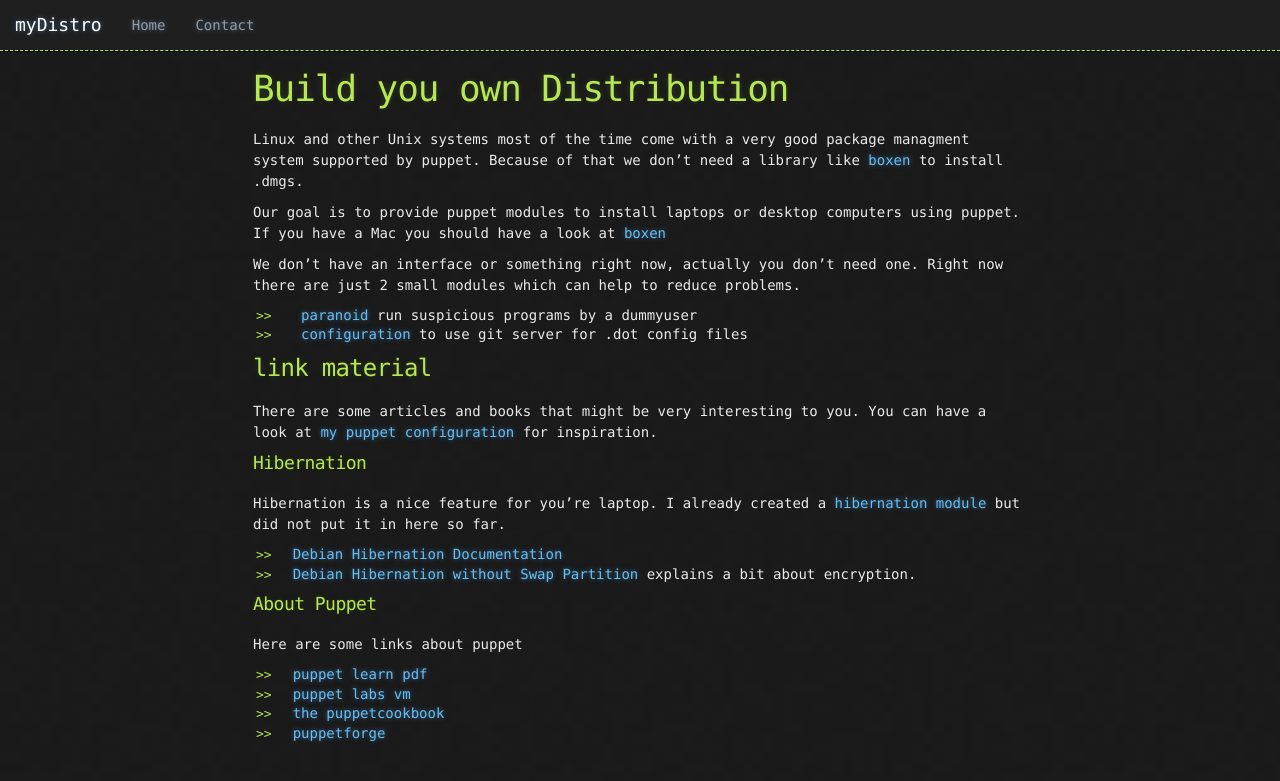
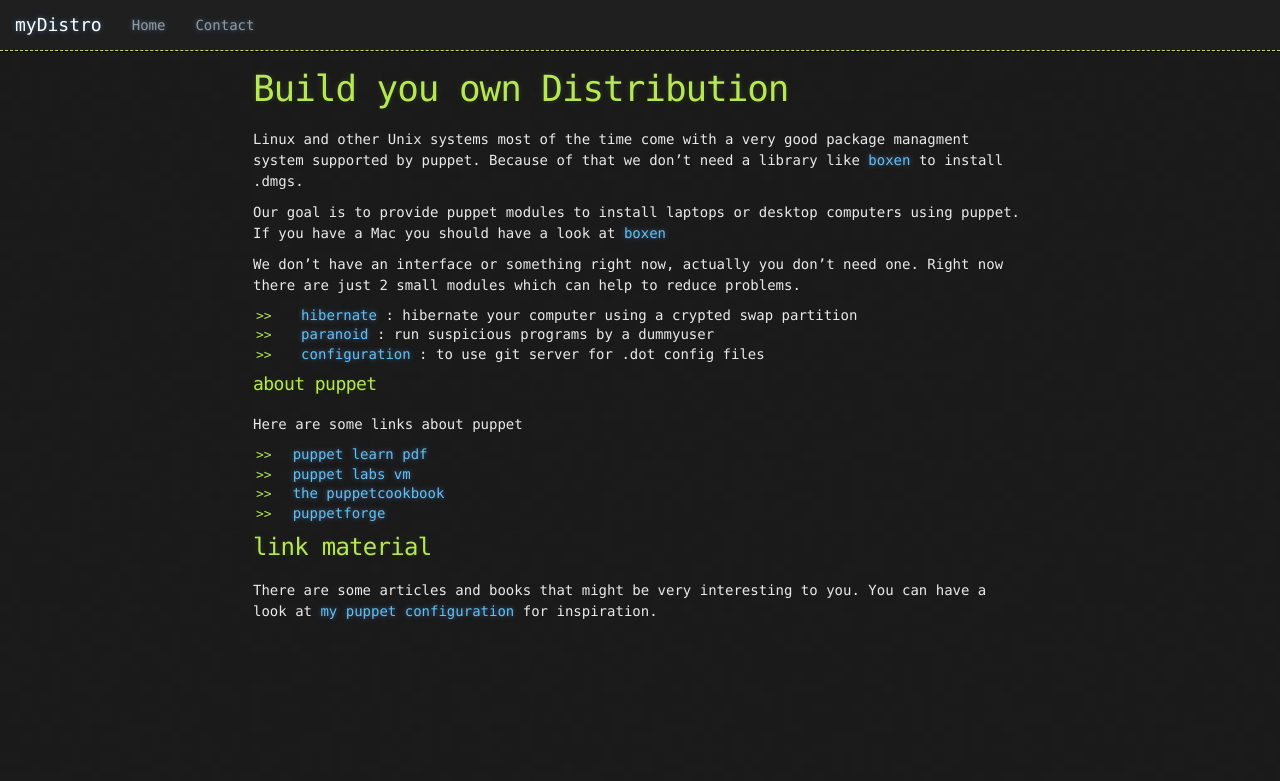
Before and after one commit to myDistro/myDistro.github.io, a Jekyll site: the page built from index.html, in a window 1280 px wide. Shown: the top 781 px of the page. Built offline with Jekyll 4.4.1, drawn with Linux system fonts in a browser that asks for light colours; nearby versions of some CDN libraries; Markdown is read by kramdown in place of the engine named in the settings.

Commit message:
update hibernation

```diff
--- a/_includes/bottom.markdown
+++ b/_includes/bottom.markdown
@@ -1,18 +1,7 @@
 
-### link material
 
-There are some articles and books that might be very interesting to you.
-You can have a look at [my puppet configuration](https://github.com/mrVanDalo/laptop-puppet) for inspiration.
 
-#### Hibernation
-
-Hibernation is a nice feature for you're laptop.
-I already created a [hibernation module](https://github.com/mrVanDalo/laptop-puppet/tree/master/modules/hibernate) but did not put it in here so far.
-
-* [Debian Hibernation Documentation](https://wiki.debian.org/Hibernation)
-* [Debian Hibernation without Swap Partition](https://wiki.debian.org/Hibernation/Hibernate_Without_Swap_Partition) explains a bit about encryption.
-
-#### About Puppet
+#### about puppet
 
 Here are some links about puppet
 
--- a/_layouts/default.html
+++ b/_layouts/default.html
@@ -12,7 +12,7 @@
         <link href="/css/stylesheet.css" rel="stylesheet">
         <!-- <link rel="stylesheet" href="/css/syntax.css"> -->
         <!-- Custom CSS -->
-        <!-- <link rel="stylesheet" href="/css/main.css"> -->
+        <link rel="stylesheet" href="/css/main.css">
     </head>
     <body>
 
--- a/_layouts/post.html
+++ b/_layouts/post.html
@@ -3,10 +3,10 @@
 ---
 <h4> {{ page.subtitle }} </h4>
 <div class="post">
-{{ content }}
+    {{ content }}
 </div>
 <section>
     <div class="highlight">
         <pre><code class="text language-text" data-lang="text">install #> puppet install myDistro/{{page.title}} </code></pre>
-</div>
+    </div>
 </section>
--- a/_posts/2014-02-04-paranoid.markdown
+++ b/_posts/2014-02-04-paranoid.markdown
@@ -1,7 +1,7 @@
 ---
 layout: post
 title: paranoid
-status : alpha
+status : beta
 subtitle : run suspicious programs by a dummyuser
 ---
 
--- a/css/main.css
+++ b/css/main.css
@@ -1,160 +1,6 @@
-/*****************************************************************************/
-/*
-/* Common
-/*
-/*****************************************************************************/
-
-/* Global Reset */
-* {
-  margin: 0;
-  padding: 0;
+.label-alpha {
+    background-color: #2c3a38
 }
-
-html, body { height: 100%; }
-
-body {
-  background-color: #FFF;
-  font: 13.34px Helvetica, Arial, sans-serif;
-  font-size: small;
-  text-align: center;
+.label-beta {
+    background-color: #223322
 }
-
-h1, h2, h3, h4, h5, h6 {
-  font-size: 100%; }
-
-h1 { margin-bottom: 1em; }
-p { margin: 1em 0; }
-
-a         { color: #00a; }
-a:hover   { color: #000; }
-a:visited { color: #a0a; }
-
-/*****************************************************************************/
-/*
-/* Home
-/*
-/*****************************************************************************/
-.posts {
-  list-style-type: none;
-  margin-bottom: 2em;
-}
-
-.posts li {
-  line-height: 1.75em;
-}
-
-.posts span {
-  color: #aaa;
-  font-family: Monaco, "Courier New", monospace;
-  font-size: 80%;
-}
-
-/*****************************************************************************/
-/*
-/* Site
-/*
-/*****************************************************************************/
-
-.site {
-  font-size: 115%;
-  text-align: justify;
-  width: 42em;
-  margin: 3em auto 2em;
-  line-height: 1.5em;
-}
-
-.header a {
-  font-weight: bold;
-  text-decoration: none;
-}
-
-.title {
-  display: inline-block;
-  margin-bottom: 2em;
-}
-
-.title a {
-  color: #a00;
-}
-
-.title a:hover {
-  color: #000;
-}
-
-.header a.extra {
-  color: #aaa;
-  margin-left: 1em;
-}
-
-.header a.extra:hover {
-  color: #000;
-}
-
-.meta {
-  color: #aaa;
-}
-
-.footer {
-  font-size: 80%;
-  color: #666;
-  border-top: 4px solid #eee;
-  margin-top: 2em;
-  overflow: hidden;
-}
-
-.footer .contact {
-  float: left;
-  margin-right: 3em;
-}
-
-.footer .contact a {
-  color: #8085C1;
-}
-
-.footer .rss {
-  margin-top: 1.1em;
-  margin-right: -.2em;
-  float: right;
-}
-
-.footer .rss img {
-  border: 0;
-}
-
-/*****************************************************************************/
-/*
-/* Posts
-/*
-/*****************************************************************************/
-
-/* standard */
-.post pre {
-  border: 1px solid #ddd;
-  background-color: #eef;
-  padding: 0 .4em;
-}
-
-.post ul, .post ol {
-  margin-left: 1.35em;
-}
-
-.post code {
-  border: 1px solid #ddd;
-  background-color: #eef;
-  padding: 0 .2em;
-}
-
-.post pre code {
-  border: none;
-}
-
-/* terminal */
-.post pre.terminal {
-  border: 1px solid #000;
-  background-color: #333;
-  color: #FFF;
-}
-
-.post pre.terminal code {
-  background-color: #333;
-}
--- a/index.html
+++ b/index.html
@@ -12,7 +12,7 @@
     <ul>
         {% for post in site.posts %}
             <li>
-                <a href='{{post.url}}'> {{ post.title }} </a> {{ post.subtitle }}
+                <a href='{{post.url}}'>{{ post.title }} </a> : {{ post.subtitle }}
             </li>
         {% endfor %}
      </ul>
```
Also changed, not shown: other parts of _includes/bottom.markdown (+5 -0 lines), _posts/2014-05-28-hibernate.markdown (added, +12 -0 lines).
